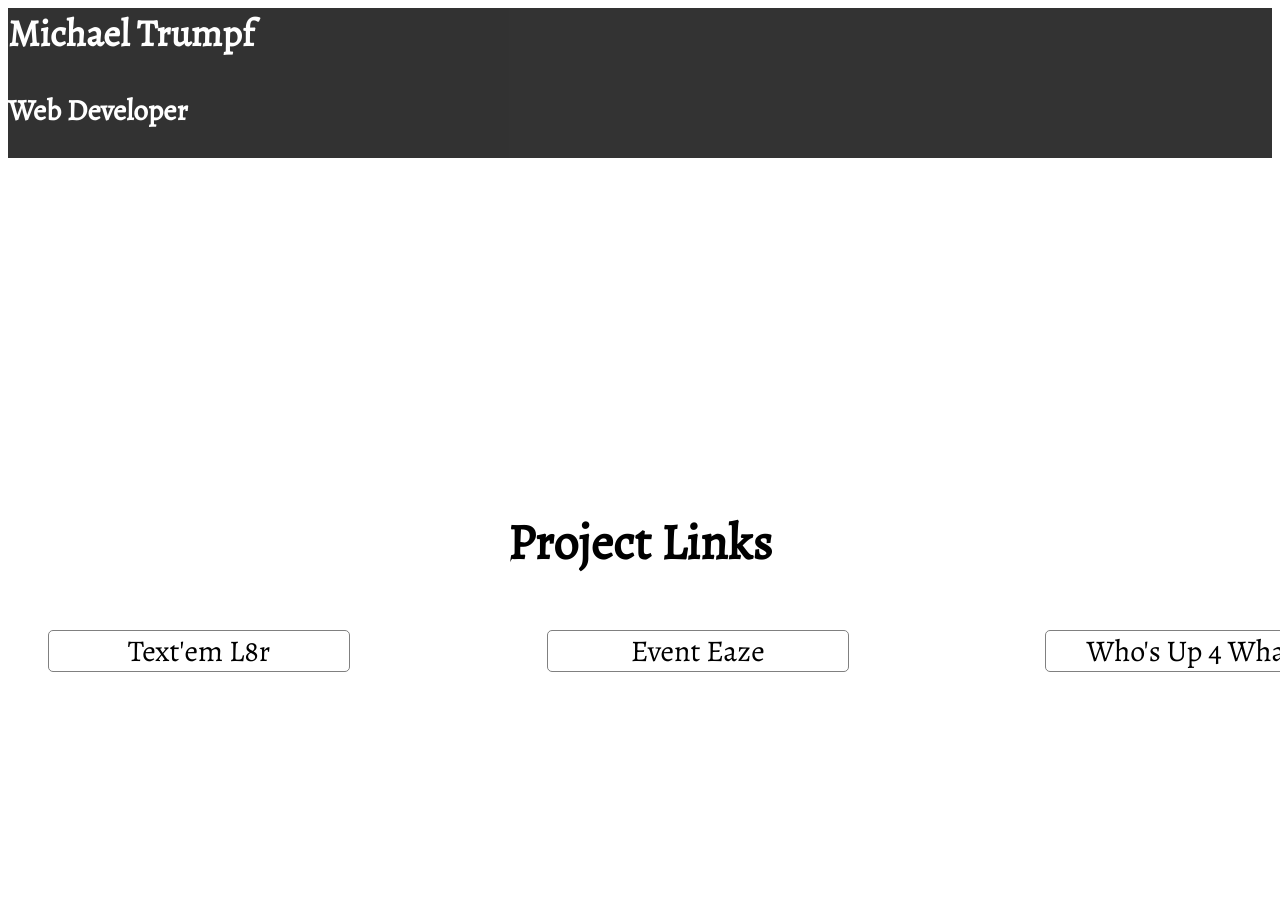
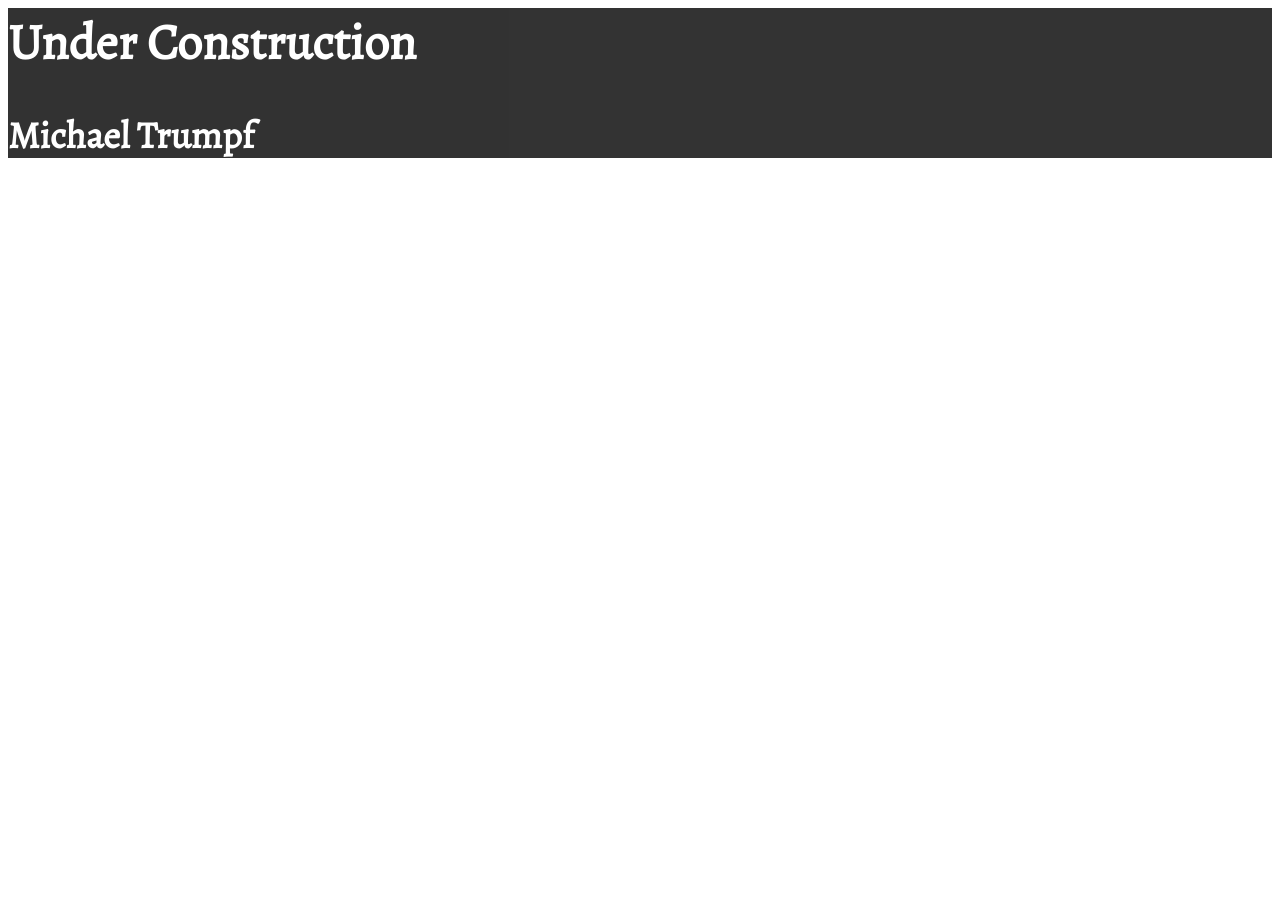
Before and after one commit to miketrumpf/miketrumpf.github.io, a plain HTML site: page index.html in a window 1280 px wide. Shown: the top 922 px of the page. After the commit the page ends 800 px from the top, so only its background shows below. Drawn offline with nearby package versions, Linux system fonts and the light colour scheme.

Commit message:
under construction

```diff
--- a/index.html
+++ b/index.html
@@ -9,19 +9,20 @@
 <body>
   <div class="nav">
    <!--  <span id="name">Portfolio</h3> -->
+      <h1>Under Construction</h1>
       <h2>Michael Trumpf</h2>
       <h3>Web Developer<h3>
 
   </div>
 
 
-  <div class="bg1">
+  <!-- <div class="bg1"> -->
 <!--     <div class="summary">
       <p class="about">I am a highly motivated Web Developer looking for a full-time Junior level position in the New York City area.</p>
     </div> -->
-    </div>
-  </div>
-
+    <!-- </div>
+  </div> -->
+<!--
   <div class="bg2">
     <h1>Project Links</h1>
       <ul class="grid-container">
@@ -73,15 +74,15 @@
   </div>
 
   <div class="footer">
-<!--     <h2>Contact Me!</h2> -->
-      <ul class="info">
+    <h2>Contact Me!</h2>
+      <!-- <ul class="info">
         <li class="contact">Michael Trumpf</li>
         <li class="contact">
           <a class="button" href="mailto:miketrumpf@gmail.com">email: miketrumpf@gmail.com</a>
         </li>
         <li class="contact">cell: 201-280-7294<li>
       </ul>
-  </div>
+  </div> -->
 
 </body>
 
```
